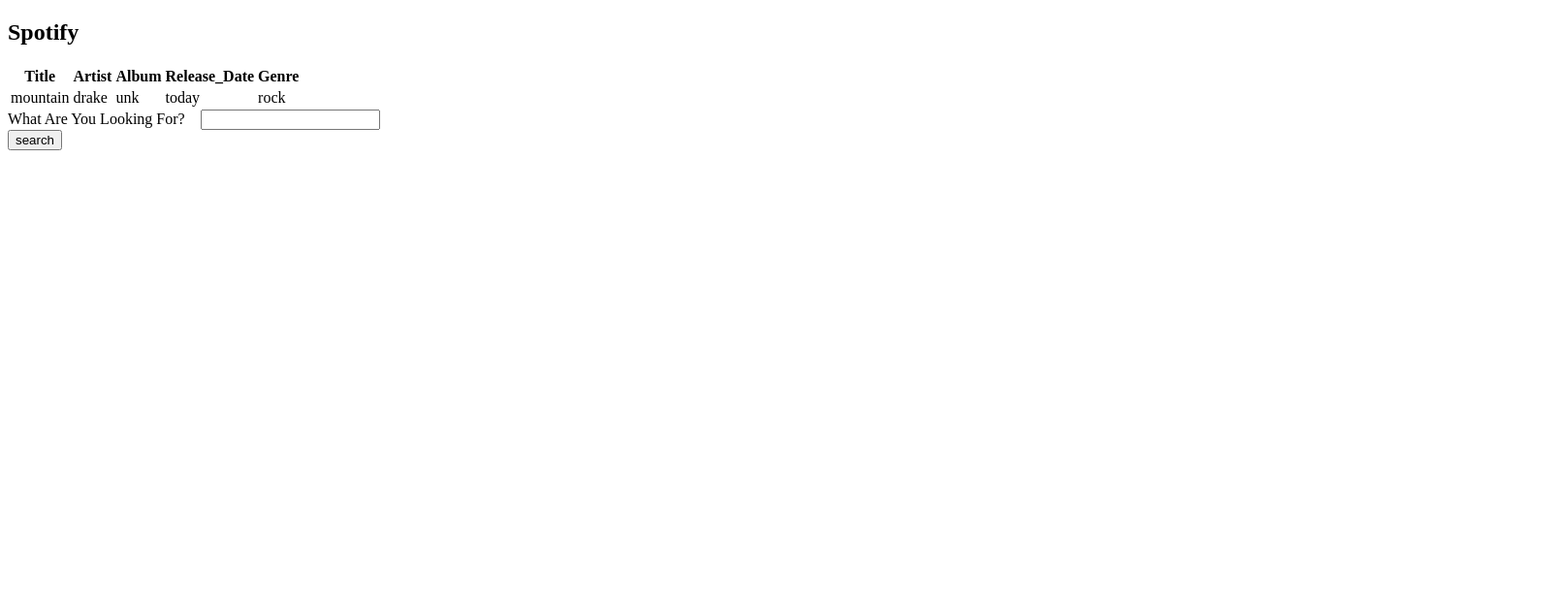
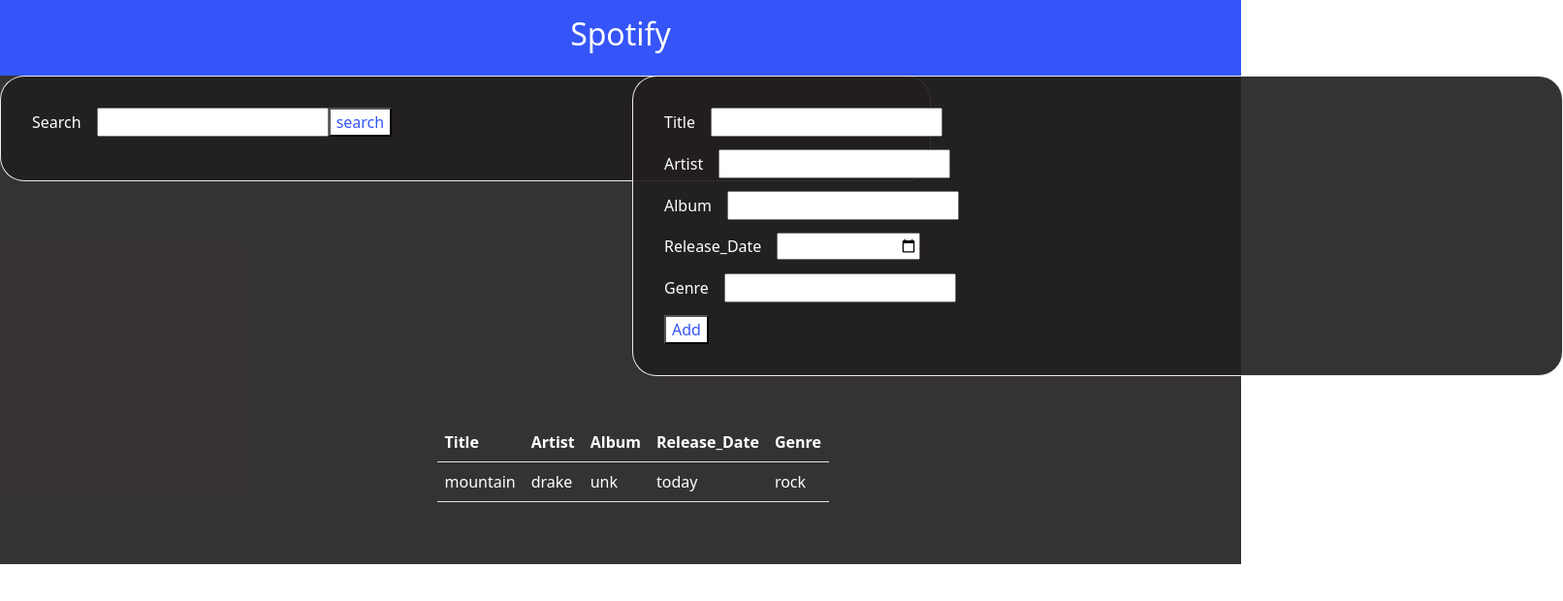
Before and after one commit to Sean-Boateng/Spotify-Clone, a React (Create React App) app: page / in a window 1280 px wide. Shown: the top 620 px of the page at 97% size, 1612 px wide, since content can reach past the window. Built offline with nearby package versions, Linux system fonts and the light colour scheme; no server answers.

Commit message:
Can now add songs to list of songs

```diff
--- a/package.json
+++ b/package.json
@@ -7,6 +7,7 @@
     "@testing-library/react": "^13.4.0",
     "@testing-library/user-event": "^13.5.0",
     "axios": "^1.2.1",
+    "bootstrap": "^5.2.3",
     "react": "^18.2.0",
     "react-dom": "^18.2.0",
     "react-scripts": "5.0.1",
--- a/src/App.js
+++ b/src/App.js
@@ -3,6 +3,8 @@
 import MusicTable from "./Components/MusicTable";
 import NavBar from './Components/NavBar'
 import SearchBar from "./Components/SearchBar";
+import AddMusic from "./Components/AddMusic";
+import './Components/Decor.css'
 
 
 
@@ -21,27 +23,68 @@
 
   async function searchSongs(search){
     console.log(search)
-    debugger
     let newResponse = songs.filter(function(el){
       if(el.title.includes(search) || el.artist.includes(search) || el.album.includes(search) || el.release_date.includes(search) || el.genre.includes(search) ){
         return true;
       }
     })
+    setSongs(newResponse)
+  }
 
-
-    setSongs(newResponse)
-
-
+  async function AddNewMusic(newEntry){
+    console.log(newEntry)
+    let response = await axios.post('http://127.0.0.1:8000/api/music/', newEntry);
+    if (response.status === 201){
+      await getAllSongs()
+    }
+    setSongs(response)
   }
 
 
 
   return (
-    <div>
-      <NavBar/>
-      <MusicTable parentSongs={songs}/>
-      <SearchBar searchSongs={searchSongs}/>
-  </div>
+    <div id="overall" >
+      <nav><NavBar/></nav>
+        <div>
+          <div id="box1">
+
+
+            <div className="row" >
+              <div class='col-md-6'>
+                <div className="border-box">
+                  <SearchBar searchSongs={searchSongs}/>
+                </div>
+              </div>
+              <div class='col-md-6'>
+                <div className="border-box">
+                  <AddMusic addasong = {AddNewMusic}/>
+                </div>
+              </div>
+               <div>
+            </div>
+          </div>
+        </div>
+      </div>
+
+      <div class="container" st>
+
+        <div class="row">
+          <div class="col">
+
+            </div>
+              <div class="col-5" style={{padding: "3em"}}>
+                <MusicTable  parentSongs={songs}/>
+              </div>
+            <div class="col">
+
+          </div>
+        </div>
+      </div>
+
+
+
+    </div>
+
 );
 }
 
--- /dev/null
+++ b/src/Components/AddMusic.jsx
@@ -0,0 +1,45 @@
+import React, { useState } from 'react';
+
+const AddMusic = (props) => {
+
+    const[title,setTitle]=useState('')
+    const[artist,setArtist]=useState('')
+    const[album,setAlbum]=useState('')
+    const[release_date,setReleaseDate]=useState('')
+    const[genre,setGenre]=useState('')
+
+
+    function addNewSong(songdetails){
+        songdetails.preventDefault();
+        let newEntry = {
+            title: title,
+            artist: artist,
+            album:album,
+            release_date:release_date,
+            genre:genre
+        };
+        console.log(newEntry)
+        props.addasong(newEntry)
+    }
+    return (
+        <form onSubmit ={addNewSong}>
+            <label style={{paddingBottom:'1rem' ,paddingRight:'1em'}}>Title</label>
+            <input type='string' value ={title} onChange={(songdetails)=>setTitle(songdetails.target.value )}/><br/>
+
+            <label style={{paddingBottom:'1rem' ,paddingRight:'1em'}}> Artist</label>
+            <input type= 'string' value ={artist} onChange={(songdetails)=>setArtist(songdetails.target.value)}/><br/>
+
+            <label style={{paddingBottom:'1rem' ,paddingRight:'1em'}}>Album </label>
+            <input type= 'string' value ={album} onChange={(songdetails)=>setAlbum(songdetails.target.value)}/><br/>
+
+            <label style={{paddingBottom:'1rem' ,paddingRight:'1em'}}>Release_Date </label>
+            <input type='date' value = {release_date} onChange = {(songdetails)=> setReleaseDate(songdetails.target.value)}/><br/>
+
+            <label style={{paddingBottom:'1rem' ,paddingRight:'1em'}}>Genre </label>
+            <input type= 'string' value ={genre} onChange={(songdetails)=>setGenre(songdetails.target.value)}/><br/>
+            <button type='submit' >Add</button>
+        </form >
+     );
+}
+
+export default AddMusic;
--- /dev/null
+++ b/src/Components/Decor.css
@@ -0,0 +1,88 @@
+*{
+    color: rgb(255, 255, 255);
+}
+
+
+nav{
+    background-color: rgb(53, 85, 248);
+    color: rgb(217, 188, 188);
+    font-size: 1em;
+    display: flex;
+    flex-direction: row;
+    align-items: center;
+    justify-content: center;
+    padding: 1em;
+
+}
+
+.grid-container {
+    display: grid;
+    grid-template-columns:auto ;
+    gap: 50px;
+    background-color: rgba(35, 31, 31, 0.915);
+    padding: 50px;
+
+  }
+
+
+  .grid-container > div {
+    background-color: rgba(35, 31, 31, 0.915);
+    border: 1px solid rgb(91, 62, 62);
+    text-align: center;
+    font-size: 20px;
+    display: flex;
+    padding-left: ;
+    align-content: space-around;
+    justify-content:center;
+  }
+
+
+
+  #box1{
+    display: flex;
+    align-items: center;
+    justify-content: center;
+}
+
+/* .box2{
+    display: flex;
+    align-items: center;
+    justify-content: center;
+    padding-top: 3em;
+    border: 1px;
+    border-style: solid;
+    border-color: black;
+    background-color: rgb(255, 255, 255);
+    border-radius: 25px;
+    border-width: 15px ;
+    border-color:aqua;
+
+
+} */
+
+
+
+.border-box{
+
+    border: 1px;
+    border-style: solid;
+    border-color: rgba(35, 31, 31, 0.915);
+    /* margin: 1em; */
+    padding: 2em;
+    background-color:rgba(35, 31, 31, 0.915);
+    border-radius: 25px;
+    border-width: 1px ;
+    border-color:rgba(255, 255, 255, 0.915);
+    width: 60em;
+
+}
+
+#overall{
+    background-color: rgba(35, 31, 31, 0.915);
+    color: ;
+}
+
+button{
+    color: rgb(53, 85, 248);
+    background-color: rgb(255, 255, 255);
+}
--- a/src/Components/MusicTable.jsx
+++ b/src/Components/MusicTable.jsx
@@ -1,6 +1,6 @@
 const MusicTable = (props) => {
     return (
-        <table>
+        <table class="table">
         <thead>
           <tr>
             <th> Title</th>
@@ -12,14 +12,14 @@
         </thead>
 
         <tbody>
-          {props.parentSongs.map((song) => {
+          {props.parentSongs.map((songs) => {
               return(
-                <tr>
-                  <td>{song.title}</td>
-                  <td>{song.artist}</td>
-                  <td>{song.album}</td>
-                  <td>{song.release_date}</td>
-                  <td>{song.genre}</td>
+                <tr >
+                  <td>{songs.title}</td>
+                  <td>{songs.artist}</td>
+                  <td>{songs.album}</td>
+                  <td>{songs.release_date}</td>
+                  <td>{songs.genre}</td>
                 </tr>
               );
           }
--- a/src/Components/NavBar.jsx
+++ b/src/Components/NavBar.jsx
@@ -3,7 +3,9 @@
 const NavBar = (props) => {
     return (
         <div>
-            <h2>Spotify</h2>
+            {/* <nav> */}
+                <h2>Spotify</h2>
+            {/* </nav> */}
         </div>
      );
 }
--- a/src/Components/SearchBar.jsx
+++ b/src/Components/SearchBar.jsx
@@ -24,9 +24,9 @@
     }
     return(
         <form onSubmit ={getSongBy}>
-            <label style={{paddingBottom:'1rem' ,paddingRight:'1em'}}>What Are You Looking For?</label>
-            <input type='string' value ={searchInput} onChange={(song)=>setsearchInput(song.target.value )}/><br/>
-
+            <label style={{paddingBottom:'1rem' ,paddingRight:'1em'}}>Search</label>
+            <input type='string' value ={searchInput} onChange={(song)=>setsearchInput(song.target.value)}/>
+            <button type='submit' >search</button>
             {/* <label style={{paddingBottom:'1rem' ,paddingRight:'1em'}}> Artist</label>
             <input type= 'string' value ={artist} onChange={(song)=>setArtist(song.target.value)}/><br/>
 
@@ -38,7 +38,7 @@
 
             <label style={{paddingBottom:'1rem' ,paddingRight:'1em'}}>Genre </label>
             <input type= 'string' value ={genre} onChange={(song)=>setGenre(song.target.value)}/><br/>    */}
-            <button type='submit' >search</button>
+
         </form>
     )
 
--- a/src/index.js
+++ b/src/index.js
@@ -1,6 +1,6 @@
 import React from 'react';
 import ReactDOM from 'react-dom/client';
-
+import 'bootstrap/dist/css/bootstrap.min.css';
 import App from './App';
 
 
```
Also changed, not shown: src/Components/PostMusic.jsx (deleted), 1 other file (tests, documents, lock files or other folders).
